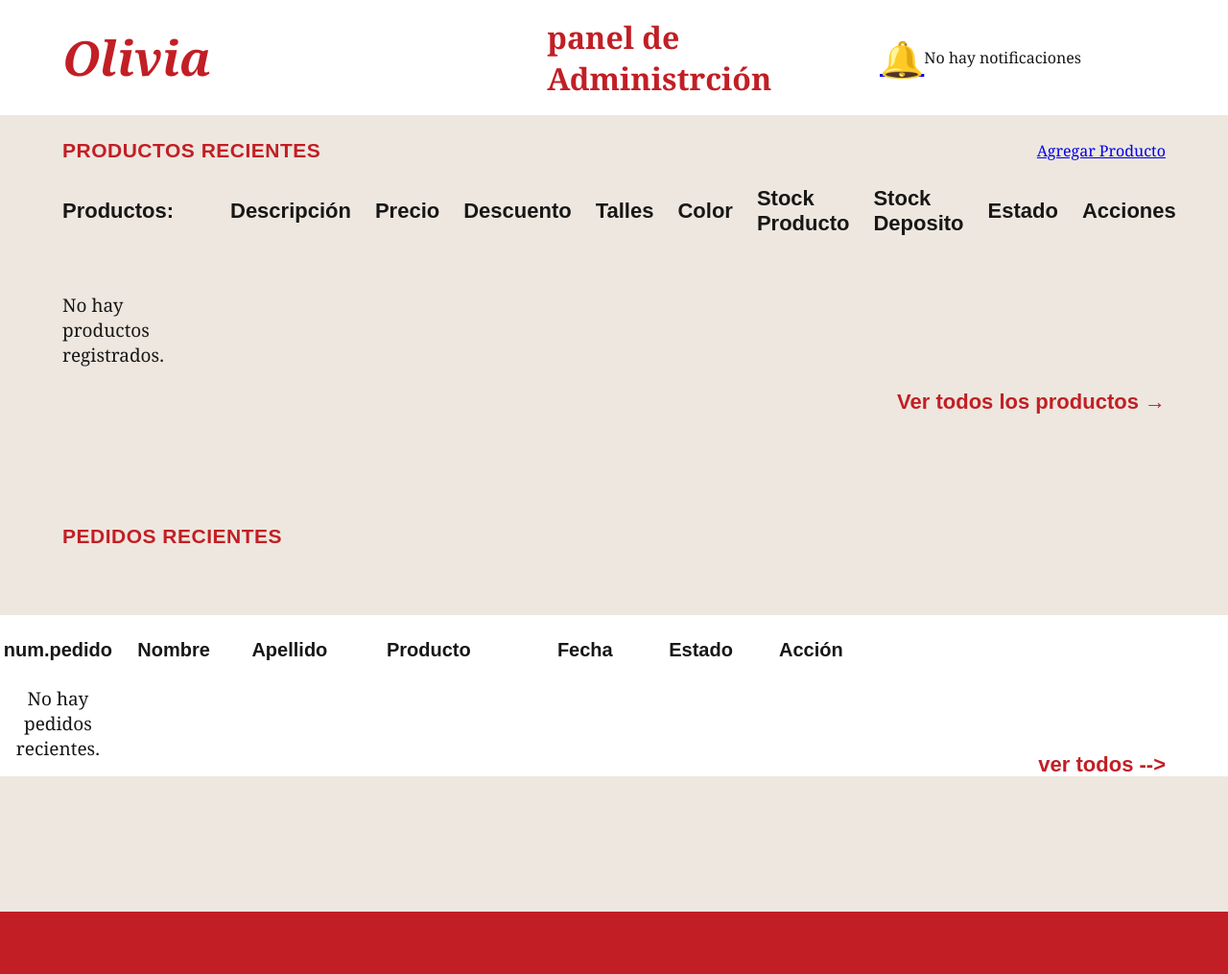
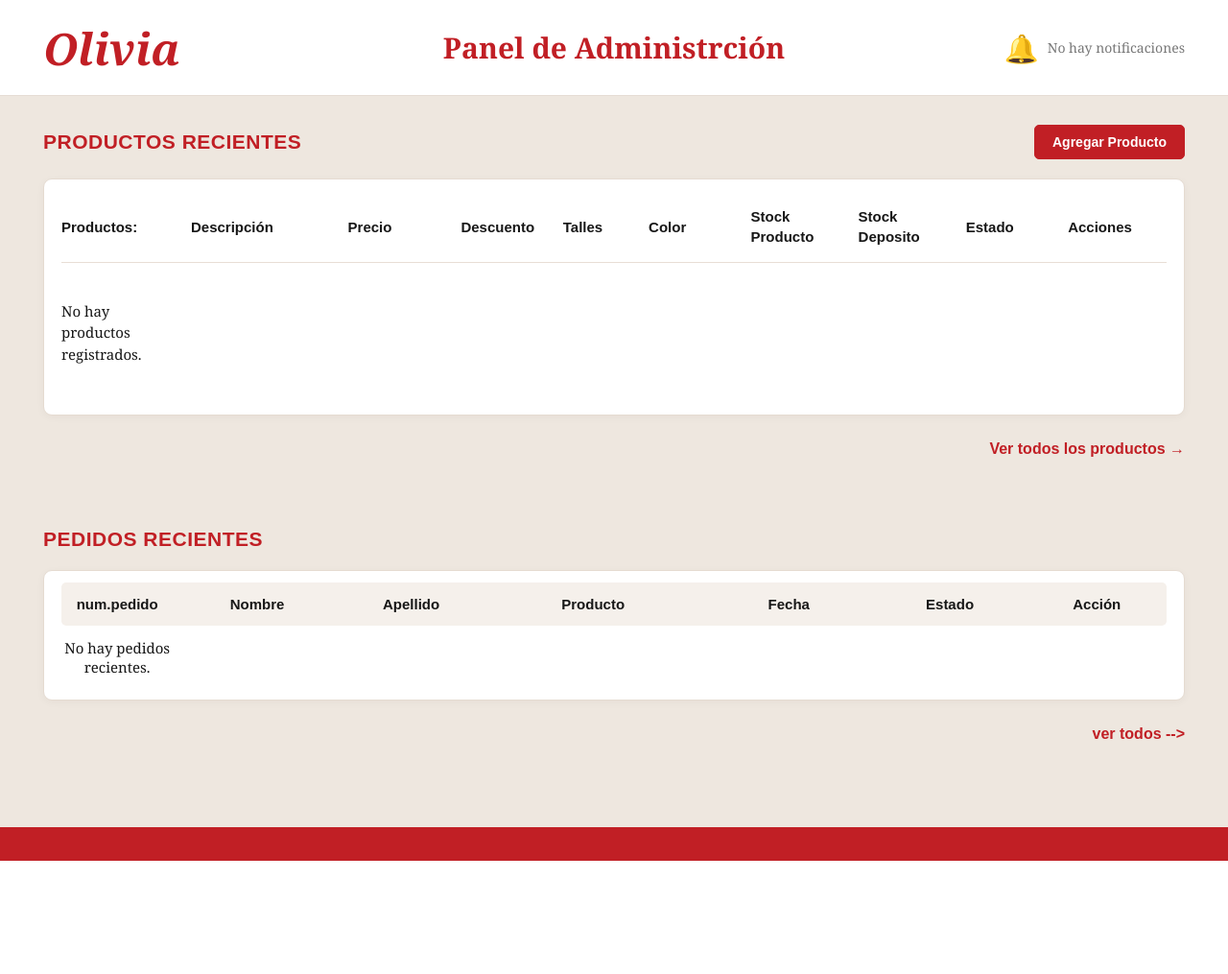
Before and after one commit to palomaponte07-maker/NUEVOPROYECTO, a Django app: page /administracion/ in a window 1280 px wide. Shown: the whole page at 96% size. After the commit the page ends 897 px from the top, so only its background shows below. Run offline with Django 5.2, Linux system fonts and the light colour scheme; data that the repository does not hold is empty.

Commit message:
Actualizo diseño del dashboard

```diff
--- a/static/administracion/css/dashboard.css
+++ b/static/administracion/css/dashboard.css
@@ -1,73 +1,117 @@
-*{
+* {
     margin: 0;
-    padding:0;
+    padding: 0;
     box-sizing: border-box;
 }
 
 body {
-    font-family: georgia, "Times New Roman", serif;
+    font-family: Georgia, "Times New Roman", serif;
     background-color: #eee7df;
-    color:#171717;
+    color: #171717;
 }
 
+/* =========================
+   ENCABEZADO Y NOTIFICACIONES
+   ========================= */
+
 .header {
-    height: 120px;
-    background-color:#ffffff;
+    min-height: 100px;
+    background-color: #ffffff;
     display: flex;
     align-items: center;
-    padding: 0 65px;
+    justify-content: space-between;
+    gap: 25px;
+    padding: 15px 45px;
     position: relative;
+    border-bottom: 1px solid #e6ddd4;
 }
 
 .logo {
-    width: 170px;
+    width: 190px;
+    flex-shrink: 0;
     color: #c11f25;
-    font-size: 50px;
+    font-size: 46px;
     font-weight: bold;
     font-style: italic;
 }
 
-.logo-hojas{
+.logo-hojas {
     display: block;
-    height: 25px;
-    font-size: 45px;
-    font-weight: bold;
-    font-style: italic;
+    height: 0;
+    font-size: 0;
 }
 
 .header h1 {
-    margin-left: 350px;
+    position: absolute;
+    left: 50%;
+    transform: translateX(-50%);
+    margin: 0;
     color: #c11f25;
-    font-size: 32px;
+    font-size: 30px;
     font-weight: bold;
+    text-align: center;
+    white-space: nowrap;
 }
 
 .notificacion {
     display: flex;
     align-items: center;
-    justify-content: center;
-    width: 450px;
-    height: 250px;
-    margin-right: 25px;
+    justify-content: flex-end;
+    gap: 9px;
+    width: auto;
+    height: auto;
+    margin: 0;
+    flex-shrink: 0;
     cursor: pointer;
 }
 
-.icono-notificacion {
+.notificacion a {
+    color: #c11f25;
+    text-decoration: none;
+}
+
+.notificacion-icono {
+    display: inline-flex;
+    align-items: center;
+    justify-content: center;
     font-size: 28px;
+    text-decoration: none;
 }
+
+.hay-notificaciones,
+.sin-notificaciones {
+    font-family: Georgia, "Times New Roman", serif;
+    font-size: 14px;
+}
+
+.hay-notificaciones {
+    color: #171717;
+}
+
+.sin-notificaciones {
+    color: #777777;
+}
+
+/* =========================
+   CONTENIDO GENERAL
+   ========================= */
+
 .container {
     width: 100%;
-    padding: 25px 65px 100px;
+    padding: 30px 45px 60px;
 }
 
 .seccion {
     width: 100%;
+    min-width: 0;
 }
 
 .section-header {
     display: flex;
     align-items: center;
     justify-content: space-between;
+    gap: 20px;
+    margin-bottom: 20px;
 }
 
 h2 {
@@ -78,77 +122,142 @@ h2 {
     letter-spacing: 0.5px;
 }
 
-.btn-agregar {
+/* Enlace Agregar Producto */
+
+.section-header > a {
+    display: inline-block;
+    padding: 9px 18px;
     background-color: #c11f25;
-    color: white;
+    color: #ffffff;
+    border: 1px solid #c11f25;
+    border-radius: 5px;
     text-decoration: none;
-    padding: 9px 38px;
-    font-size: 20px;
-    margin-right: 10px;
+    font-family: Arial, sans-serif;
+    font-size: 14px;
+    font-weight: bold;
+    white-space: nowrap;
+    transition: background-color 0.2s, color 0.2s;
 }
 
-.btn-agregar:hover {
-    background-color: #c11f25;
+.section-header > a:hover {
+    background-color: #ffffff;
+    color: #c11f25;
 }
 
+/* =========================
+   PRODUCTOS RECIENTES
+   ========================= */
 
 .tabla-productos {
-    margin-top: 25px;
+    margin-top: 20px;
+    width: 100%;
+    overflow-x: auto;
+    background-color: #ffffff;
+    border: 1px solid #e5dbd1;
+    border-radius: 9px;
+    padding: 18px;
+    box-shadow: 0 2px 8px rgba(40, 25, 15, 0.04);
 }
 
 .producto-header,
 .producto-row {
     display: grid;
     grid-template-columns:
-        150px
-        1.3fr
-        1fr
-        1fr
-        1fr
-        0.9fr
-        0.9fr
-        0.9fr
-        0.9fr
-        1fr;
-
+        120px
+        minmax(125px, 1.3fr)
+        minmax(100px, 0.9fr)
+        minmax(85px, 0.8fr)
+        minmax(65px, 0.65fr)
+        minmax(75px, 0.8fr)
+        minmax(95px, 0.85fr)
+        minmax(95px, 0.85fr)
+        minmax(90px, 0.8fr)
+        minmax(100px, 0.9fr);
     align-items: center;
-    column-gap: 25px;
+    column-gap: 15px;
+    min-width: 1120px;
 }
 
 .producto-header {
+    padding: 10px 0 16px;
+    margin-bottom: 5px;
+    border-bottom: 1px solid #e8ded5;
     font-family: Arial, sans-serif;
-    font-size: 22px;
+    font-size: 15px;
     font-weight: bold;
-    margin-bottom: 15px;
+    line-height: 1.4;
 }
 
 .producto-row {
-    min-height: 165px;
-    margin-bottom: 5px;
-    font-size: 19px;
+    min-height: 135px;
+    padding: 12px 0;
+    margin-bottom: 0;
+    font-size: 15px;
+    border-bottom: 1px solid #eee7df;
+    line-height: 1.5;
+}
+
+.producto-row:last-child {
+    border-bottom: none;
 }
 
 .producto-info {
     display: flex;
     flex-direction: column;
-    align-items: center;
-    gap: 10px;
+    align-items: flex-start;
+    justify-content: center;
+    gap: 8px;
     width: 100%;
     min-width: 0;
 }
 
 .producto-info img {
-    width: 150px;
-    height: 165px;
+    width: 100px;
+    height: 115px;
     object-fit: cover;
     border-radius: 6px;
     display: block;
     max-width: 100%;
+    background-color: #eee7df;
+}
+
+.sin-imagen {
+    width: 100px;
+    min-height: 100px;
+    display: flex;
+    align-items: center;
+    justify-content: center;
+    padding: 10px;
+    background-color: #f5f0eb;
+    border-radius: 6px;
+    color: #777777;
+    font-family: Arial, sans-serif;
+    font-size: 12px;
+    text-align: center;
 }
 
 .producto-nombre {
-    font-size: 20px;
+    font-size: 15px;
 }
+
+.variantes-columna,
+.Variantes-columna {
+    display: flex;
+    flex-direction: column;
+    align-items: flex-start;
+    gap: 5px;
+    width: 100%;
+    min-width: 0;
+}
+
+.variante-dato {
+    min-height: 27px;
+    display: flex;
+    align-items: center;
+    overflow-wrap: anywhere;
+}
+
+/* Talles */
 
 .talles {
     display: flex;
@@ -217,19 +334,10 @@ h2 {
     border: none;
     background: transparent;
     cursor: pointer;
-    font-size: 37px;
-}
-.variantes-columna {
-    display: flex;
-    flex-direction: column;
-    gap: 8px;
-    width: 100%;
-}
-
-.variante-dato {
-    min-height: 30px;
-    display: flex;
-    align-items: center;
+    font-size: 29px;
+    line-height: 1;
+    text-decoration: none;
+    transition: transform 0.2s;
 }
 
 .editar,
@@ -242,37 +350,68 @@ h2 {
     transform: scale(1.1);
 }
 
+/* Enlace para ver todos los productos y pedidos */
+
+.ver-pedidos {
+    display: flex;
+    justify-content: flex-end;
+    margin-top: 18px;
+}
+
+.ver-pedidos a {
+    display: inline-block;
+    color: #c11f25;
+    text-decoration: none;
+    font-family: Arial, sans-serif;
+    font-size: 16px;
+    font-weight: bold;
+    padding: 8px 0;
+}
+
+.ver-pedidos a:hover {
+    text-decoration: underline;
+}
+
+/* Compatibilidad con la clase anterior */
+
 .ver-productos {
     display: flex;
-    justify-content: center;
-    margin-top: 25px;
+    justify-content: flex-end;
+    margin-top: 18px;
 }
 
 .ver-productos a {
-    border: 2px solid #c11f25;
-    padding: 20px 42px;
+    padding: 8px 0;
     color: #c11f25;
     text-decoration: none;
     font-family: Arial, sans-serif;
-    font-size: 18px;
+    font-size: 16px;
     font-weight: bold;
 }
 
 .ver-productos a:hover {
-    background-color: #c11f25;
-    color: white;
+    text-decoration: underline;
 }
 
+/* =========================
+   PEDIDOS RECIENTES
+   ========================= */
+
 .pedidos-section {
-    margin-top: 115px;
+    margin-top: 65px;
 }
 
 .tabla-pedidos {
-    margin-top: 70px;
+    width: 100%;
+    margin-top: 20px;
+    margin-left: 0;
+    margin-right: 0;
+    padding: 12px 18px;
+    overflow-x: auto;
     background-color: #ffffff;
-    padding: 25px 0 15px;
-    margin-left: -65px;
-    margin-right: -65px;
+    border: 1px solid #e5dbd1;
+    border-radius: 9px;
+    box-shadow: 0 2px 8px rgba(40, 25, 15, 0.04);
 }
 
 .pedido-header,
@@ -280,95 +419,204 @@ h2 {
     display: grid;
 
     grid-template-columns:
-        1fr
+        0.8fr
         1fr
         1fr
         1.4fr
-        1.3fr
-        0.7fr
+
         1.2fr
-        1fr
-        1fr
+        0.9fr
         1fr;
 
     align-items: center;
+    column-gap: 15px;
     text-align: center;
+    min-width: 780px;
 }
 
 .pedido-header {
+    padding: 14px 0;
+    margin-bottom: 0;
+    background-color: #f5f0eb;
+    border-radius: 5px;
     font-family: Arial, sans-serif;
-    font-size: 20px;
+    font-size: 15px;
     font-weight: bold;
-    margin-bottom: 25px;
+
 }
 
 .pedido-row {
-    font-size: 19px;
-    min-height: 80px;
+    min-height: 65px;
+    padding: 10px 0;
+    font-size: 15px;
+    border-bottom: 1px solid #eee7df;
 }
 
+.pedido-row:last-child {
+    border-bottom: none;
+}
+
+/* Botón de detalle del pedido */
+
 .btn-detalle {
-    background-color: white;
-    border: 3px solid #b9b9b9;
-    padding: 5px 10px;
-    font-family: Georgia, "Times New Roman", serif;
-    font-size: 17px;
+    display: inline-block;
+    background-color: #ffffff;
+    border: 1px solid #c11f25;
+    border-radius: 5px;
+    padding: 8px 12px;
+    color: #c11f25;
+    font-family: Arial, sans-serif;
+    font-size: 13px;
     font-weight: bold;
+    text-decoration: none;
     cursor: pointer;
+    transition: background-color 0.2s, color 0.2s;
 }
 
 .btn-detalle:hover {
-    background-color: #eeeeee;
+    background-color: #c11f25;
+    color: #ffffff;
 }
 
-.ver-pedidos {
-    display: flex;
-    justify-content: flex-end;
-    margin-top: -25px;
+/* Mensajes de Django */
+
+.mensaje {
+    margin: 15px 45px 0;
+    padding: 12px 16px;
+    border-radius: 5px;
+    font-family: Arial, sans-serif;
+    font-size: 14px;
 }
 
-.ver-pedidos a {
-    color: #c11f25;
-    font-family: Arial, sans-serif;
-    font-size: 22px;
-    font-weight: bold;
-    text-decoration: none;
+.mensaje.success {
+    background-color: #e6f4e8;
+    color: #216b30;
 }
 
-footer {
-    height: 65px;
-    background-color: #c11f25;
-    margin-top: 40px;
+.mensaje.error {
+    background-color: #fbe8e8;
+    color: #a51b22;
 }
 
-@media (max-width: 1000px) {
+/* Pie de página */
 
+footer {
+    min-height: 35px;
+    background-color: #c11f25;
+    margin-top: 20px;
+}
+
+/* =========================
+   ADAPTACIÓN A PANTALLAS
+   ========================= */
+
+@media (max-width: 1100px) {
     .header {
-        padding: 20px;
+        padding: 15px 25px;
+        gap: 15px;
+    }
+
+    .logo {
+        width: auto;
+        font-size: 38px;
     }
 
     .header h1 {
-        font-size: 25px;
+        font-size: 23px;
+    }
+
+    .notificacion {
+        max-width: 200px;
     }
 
     .container {
-        padding: 25px 20px;
+        padding: 25px;
+    }
+
+    .tabla-productos,
+    .tabla-pedidos {
         overflow-x: auto;
     }
 
-    .producto-header,
-    .producto-row {
-        min-width: 1000px;
+    .pedidos-section {
+        margin-top: 45px;
     }
 
-    .tabla-pedidos {
-        margin-left: -20px;
-        margin-right: -20px;
-        overflow-x: auto;
+    .mensaje {
+        margin-left: 25px;
+        margin-right: 25px;
+    }
+}
+
+@media (max-width: 650px) {
+    .header {
+        min-height: auto;
+        padding: 15px 18px;
+        flex-wrap: wrap;
+        justify-content: space-between;
     }
 
-    .pedido-header,
-    .pedido-row {
-        min-width: 1100px;
+    .logo {
+        font-size: 34px;
+    }
+
+    .header h1 {
+        position: static;
+        transform: none;
+        order: 3;
+        width: 100%;
+        white-space: normal;
+        text-align: left;
+        font-size: 21px;
+    }
+
+    .notificacion {
+        max-width: 60%;
+        gap: 6px;
+    }
+
+    .notificacion-icono {
+        font-size: 24px;
+    }
+
+    .hay-notificaciones,
+    .sin-notificaciones {
+        font-size: 12px;
+    }
+
+    .container {
+        padding: 22px 15px 35px;
+    }
+
+    .section-header {
+        align-items: flex-start;
+        gap: 12px;
+    }
+
+    h2 {
+        font-size: 18px;
+    }
+
+    .section-header > a {
+        padding: 8px 10px;
+        font-size: 12px;
+    }
+
+    .tabla-productos,
+    .tabla-pedidos {
+        padding: 12px;
+    }
+
+    .pedidos-section {
+        margin-top: 40px;
+    }
+
+    .ver-pedidos a {
+        font-size: 14px;
+    }
+
+    .mensaje {
+        margin-left: 15px;
+        margin-right: 15px;
     }
 }
--- a/templates/administracion/dashboard.html
+++ b/templates/administracion/dashboard.html
@@ -14,7 +14,7 @@
             <span class="logo-hoja"></span>
             <span>Olivia</span>
         </div>
-        <h1> panel de Administrción </h1>
+        <h1> Panel de Administrción </h1>
         <div class="notificacion">
             <a href="{% url 'notificaciones' %}" class="btn-icon notificacion-icono" title="Notificaciones">
                 🔔
```
Also changed, not shown: other parts of static/administracion/css/dashboard.css (+16 -8 lines).
